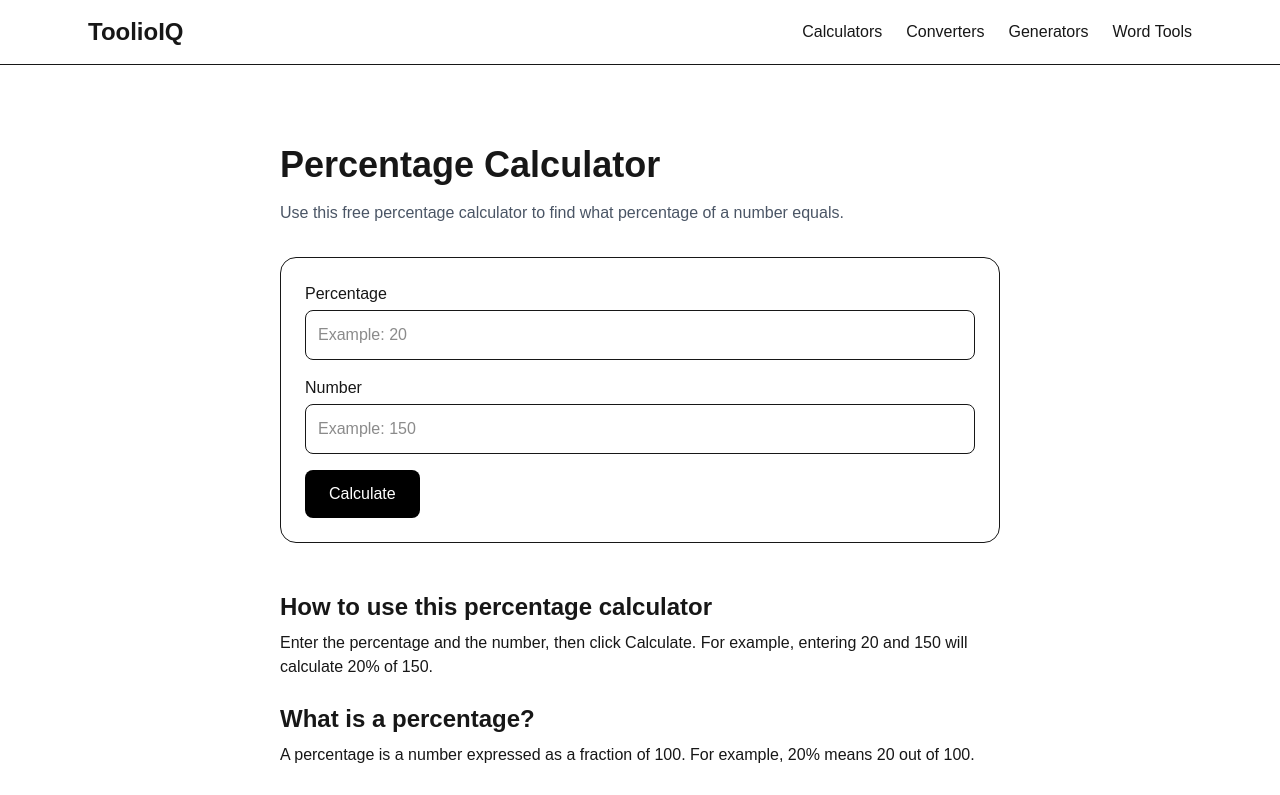
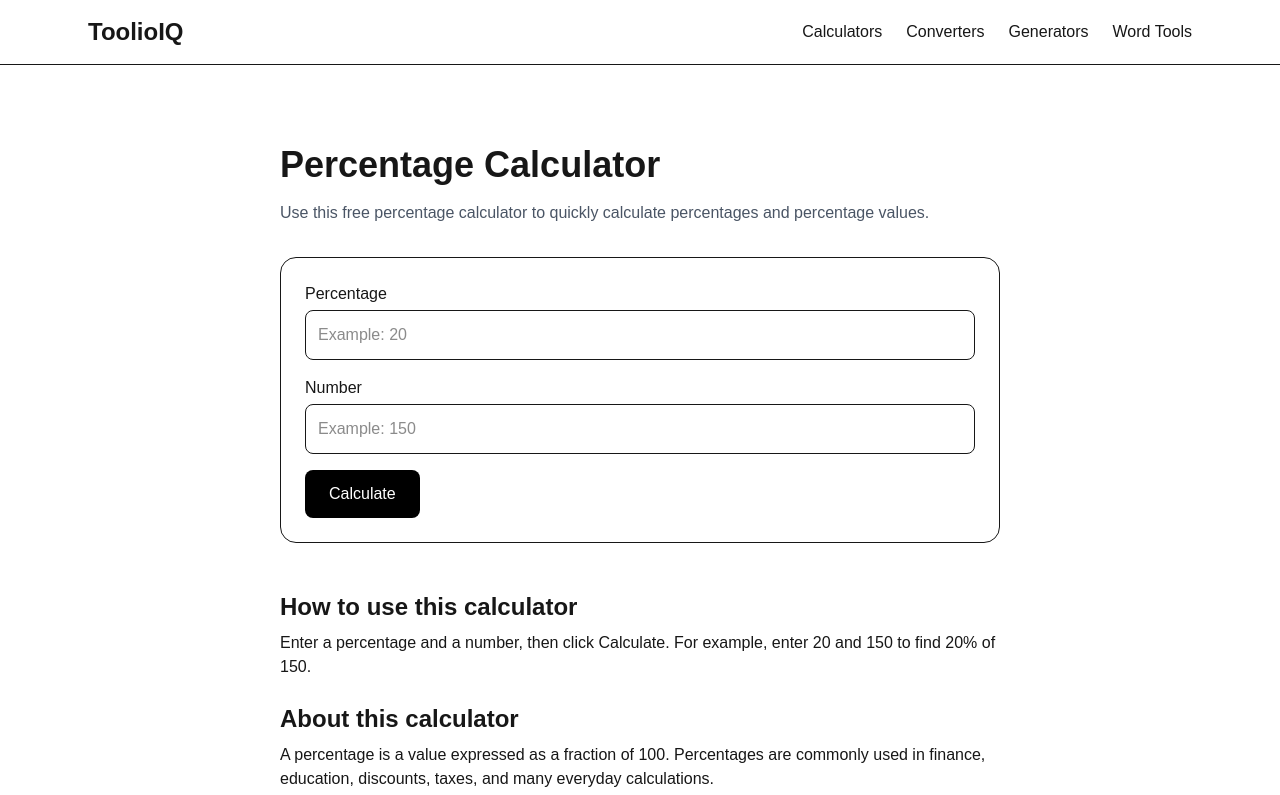
Before and after one commit to toolioiq/toolioiq, a Next.js app: page /calculators/percentage-calculator in a window 1280 px wide. Shown: the top 795 px of the page. Built offline with nearby package versions, Linux system fonts and the light colour scheme.

Commit message:
Refactor percentage calculator layout

```diff
--- a/app/calculators/percentage-calculator/page.tsx
+++ b/app/calculators/percentage-calculator/page.tsx
@@ -1,5 +1,6 @@
 import type { Metadata } from "next";
 import PercentageCalculator from "@/components/PercentageCalculator";
+import CalculatorPageLayout from "@/components/CalculatorPageLayout";
 
 export const metadata: Metadata = {
   title: "Percentage Calculator | ToolioIQ",
@@ -9,53 +10,56 @@ export const metadata: Metadata = {
 
 export default function PercentageCalculatorPage() {
   return (
-    <main className="max-w-3xl mx-auto px-6 py-20">
-      <h1 className="text-4xl font-bold mb-4">Percentage Calculator</h1>
-
-      <p className="text-gray-600 mb-8">
-        Use this free percentage calculator to find what percentage of a number
-        equals.
-      </p>
-
-      <PercentageCalculator />
-
-      <section className="mt-12 space-y-6">
-        <div>
-          <h2 className="text-2xl font-bold mb-2">
-            How to use this percentage calculator
-          </h2>
-          <p>
-            Enter the percentage and the number, then click Calculate. For
-            example, entering 20 and 150 will calculate 20% of 150.
-          </p>
-        </div>
-
-        <div>
-          <h2 className="text-2xl font-bold mb-2">What is a percentage?</h2>
-          <p>
-            A percentage is a number expressed as a fraction of 100. For example,
-            20% means 20 out of 100.
-          </p>
-        </div>
-
-        <div>
-          <h2 className="text-2xl font-bold mb-2">
-            Frequently Asked Questions
-          </h2>
-
+    <CalculatorPageLayout
+      title="Percentage Calculator"
+      description="Use this free percentage calculator to quickly calculate percentages and percentage values."
+      howToUse={
+        <p>
+          Enter a percentage and a number, then click Calculate. For example,
+          enter 20 and 150 to find 20% of 150.
+        </p>
+      }
+      explanation={
+        <p>
+          A percentage is a value expressed as a fraction of 100. Percentages
+          are commonly used in finance, education, discounts, taxes, and many
+          everyday calculations.
+        </p>
+      }
+      faqs={
+        <>
           <h3 className="font-semibold mt-4">
             Is this percentage calculator free?
           </h3>
-          <p>Yes. This calculator is free to use.</p>
+          <p>Yes. This calculator is completely free to use.</p>
 
           <h3 className="font-semibold mt-4">
             What does this calculator solve?
           </h3>
           <p>
-            It calculates what a percentage of a number is, such as 15% of 200.
+            It calculates what a given percentage of a number equals.
           </p>
-        </div>
-      </section>
-    </main>
+        </>
+      }
+      relatedTools={[
+        {
+          title: "Age Calculator",
+          href: "/calculators/age-calculator",
+          description: "Calculate your exact age in years, months, and days.",
+        },
+        {
+          title: "BMI Calculator",
+          href: "/calculators/bmi-calculator",
+          description: "Calculate your body mass index.",
+        },
+        {
+          title: "GPA Calculator",
+          href: "/calculators/gpa-calculator",
+          description: "Calculate your grade point average.",
+        },
+      ]}
+    >
+      <PercentageCalculator />
+    </CalculatorPageLayout>
   );
 }
```
